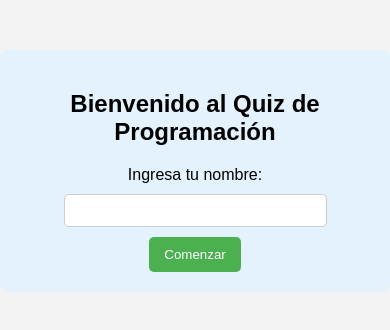
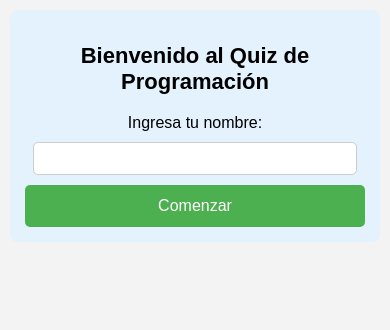
Before and after one commit to Ignacio-Rosales/Integrador-Js-programacion, a plain HTML site: page index.html in a window 390 px wide. Drawn offline with Linux system fonts and the light colour scheme.

Commit message:
ADD: readme y estilos responsive

```diff
--- a/style.css
+++ b/style.css
@@ -71,3 +71,40 @@ button:hover {
 .oculto {
   display: none;
 }
+
+/* Estilos responsive */
+@media (max-width: 768px) {
+  .container, #formulario-usuario {
+    margin: 25px auto;
+    padding: 10px;
+  }
+
+  #form-nombre input {
+    width: 90%;
+  }
+
+  button {
+    width: 100%;
+    font-size: 18px;
+  }
+
+  .opcion {
+    font-size: 16px;
+  }
+}
+
+@media (max-width: 600px) {
+  h1, h2 {
+    font-size: 22px;
+  }
+
+  button, .opcion {
+    font-size: 16px;
+    padding: 12px;
+  }
+
+  .container, #formulario-usuario {
+    margin: 10px;
+    padding: 15px;
+  }
+}
```
Also changed, not shown: 1 other file.
